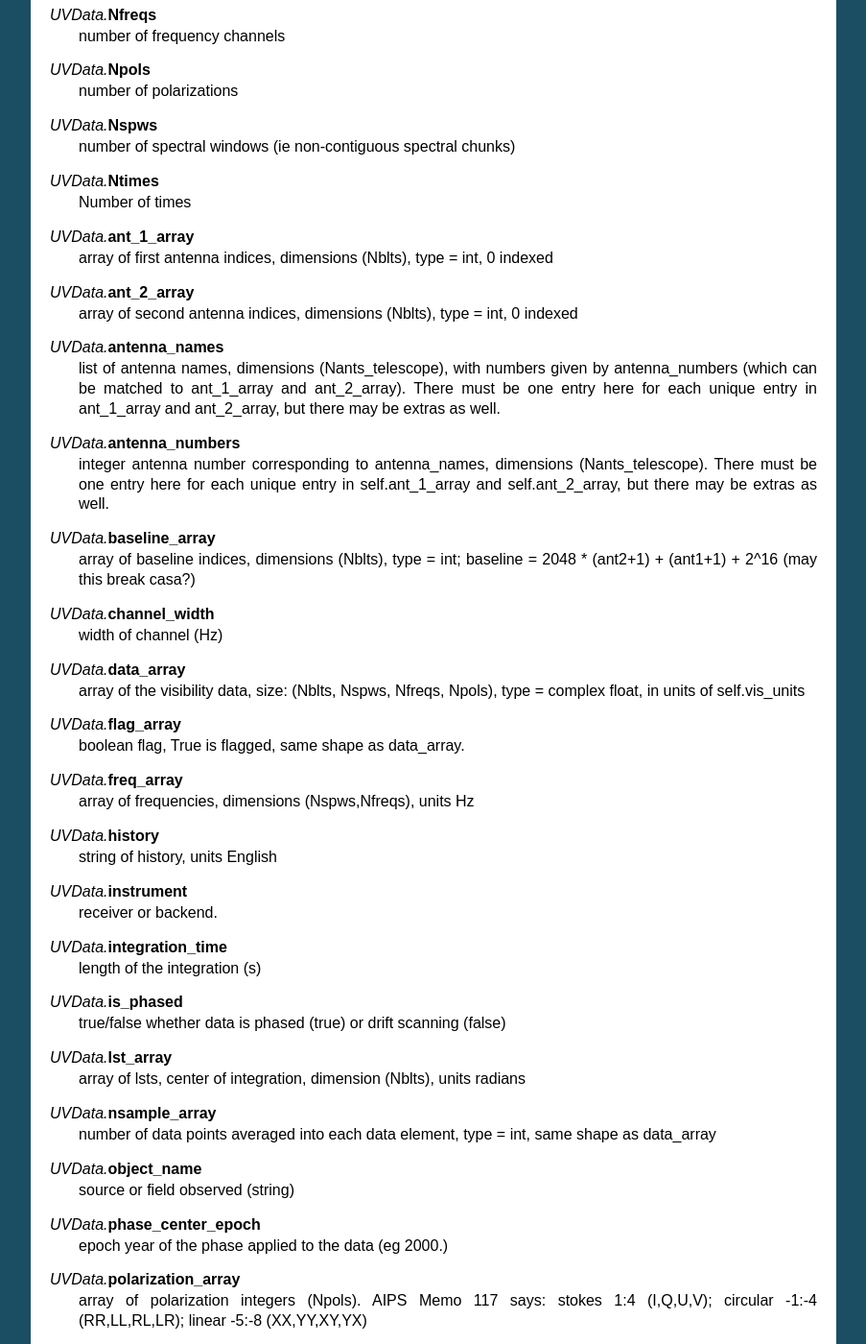
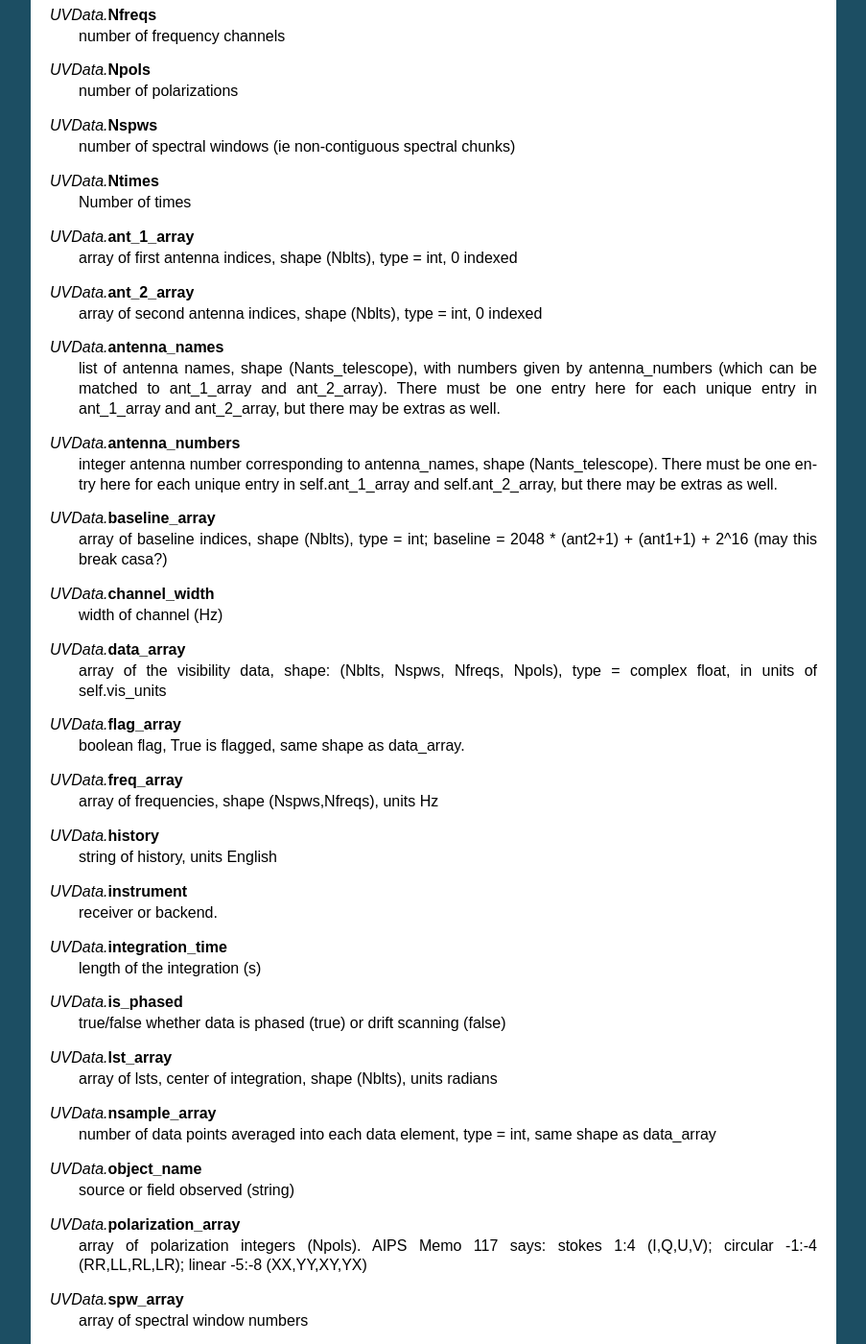
Before and after one commit to RadioAstronomySoftwareGroup/pyuvdata, a Sphinx documentation site: the page built from docs/parameters.rst, in a window 1280 px wide and 1400 px high, scrolled down 468 px. Shown: the whole window at 96% size, without its empty margins (198-1101 px from the left). Built offline with Sphinx 7.4.7, drawn with Linux system fonts in a browser that asks for light colours; some of the changed text lies outside the part shown.

Commit message:
updating parameters

```diff
--- a/docs/parameters.rst
+++ b/docs/parameters.rst
@@ -33,31 +33,31 @@
      Number of times
 
 *UVData.*\ **ant_1_array**
-     array of first antenna indices, dimensions (Nblts), type = int, 0 indexed
+     array of first antenna indices, shape (Nblts), type = int, 0 indexed
 
 *UVData.*\ **ant_2_array**
-     array of second antenna indices, dimensions (Nblts), type = int, 0 indexed
+     array of second antenna indices, shape (Nblts), type = int, 0 indexed
 
 *UVData.*\ **antenna_names**
-     list of antenna names, dimensions (Nants_telescope), with numbers given by antenna_numbers (which can be matched to ant_1_array and ant_2_array). There must be one entry here for each unique entry in ant_1_array and ant_2_array, but there may be extras as well.
+     list of antenna names, shape (Nants_telescope), with numbers given by antenna_numbers (which can be matched to ant_1_array and ant_2_array). There must be one entry here for each unique entry in ant_1_array and ant_2_array, but there may be extras as well.
 
 *UVData.*\ **antenna_numbers**
-     integer antenna number corresponding to antenna_names, dimensions (Nants_telescope). There must be one entry here for each unique entry in self.ant_1_array and self.ant_2_array, but there may be extras as well.
+     integer antenna number corresponding to antenna_names, shape (Nants_telescope). There must be one entry here for each unique entry in self.ant_1_array and self.ant_2_array, but there may be extras as well.
 
 *UVData.*\ **baseline_array**
-     array of baseline indices, dimensions (Nblts), type = int; baseline = 2048 * (ant2+1) + (ant1+1) + 2^16 (may this break casa?)
+     array of baseline indices, shape (Nblts), type = int; baseline = 2048 * (ant2+1) + (ant1+1) + 2^16 (may this break casa?)
 
 *UVData.*\ **channel_width**
      width of channel (Hz)
 
 *UVData.*\ **data_array**
-     array of the visibility data, size: (Nblts, Nspws, Nfreqs, Npols), type = complex float, in units of self.vis_units
+     array of the visibility data, shape: (Nblts, Nspws, Nfreqs, Npols), type = complex float, in units of self.vis_units
 
 *UVData.*\ **flag_array**
      boolean flag, True is flagged, same shape as data_array.
 
 *UVData.*\ **freq_array**
-     array of frequencies, dimensions (Nspws,Nfreqs), units Hz
+     array of frequencies, shape (Nspws,Nfreqs), units Hz
 
 *UVData.*\ **history**
      string of history, units English
@@ -72,16 +72,13 @@
      true/false whether data is phased (true) or drift scanning (false)
 
 *UVData.*\ **lst_array**
-     array of lsts, center of integration, dimension (Nblts), units radians
+     array of lsts, center of integration, shape (Nblts), units radians
 
 *UVData.*\ **nsample_array**
      number of data points averaged into each data element, type = int, same shape as data_array
 
 *UVData.*\ **object_name**
      source or field observed (string)
-
-*UVData.*\ **phase_center_epoch**
-     epoch year of the phase applied to the data (eg 2000.)
 
 *UVData.*\ **polarization_array**
      array of polarization integers (Npols). AIPS Memo 117 says: stokes 1:4 (I,Q,U,V);  circular -1:-4 (RR,LL,RL,LR); linear -5:-8 (XX,YY,XY,YX)
@@ -96,7 +93,7 @@
      name of telescope (string)
 
 *UVData.*\ **time_array**
-     array of times, center of integration, dimension (Nblts), units Julian Date
+     array of times, center of integration, shape (Nblts), units Julian Date
 
 *UVData.*\ **uvw_array**
      Projected baseline vectors relative to phase center, (3,Nblts), units meters
@@ -109,23 +106,14 @@
 These parameters are defined by one or more file standard but are not officially required.
 
 
-*UVData.*\ **DUT1**
-     DUT1 (google it) AIPS 117 calls it UT1UTC
-
-*UVData.*\ **GST0**
-     Greenwich sidereal time at midnight on reference date
-
-*UVData.*\ **RDate**
-     date for which the GST0 or whatever... applies
-
-*UVData.*\ **TIMESYS**
-     We only support UTC
-
 *UVData.*\ **antenna_positions**
      array giving coordinates of antennas relative to telescope_location (ITRF frame), (Nants_telescope, 3)
 
 *UVData.*\ **dateobs**
      date of observation
+
+*UVData.*\ **dut1**
+     DUT1 (google it) AIPS 117 calls it UT1UTC
 
 *UVData.*\ **earth_omega**
      earth's rotation rate in degrees per day
```
Also changed, not shown: other parts of docs/parameters.rst (+13 -1 lines).
